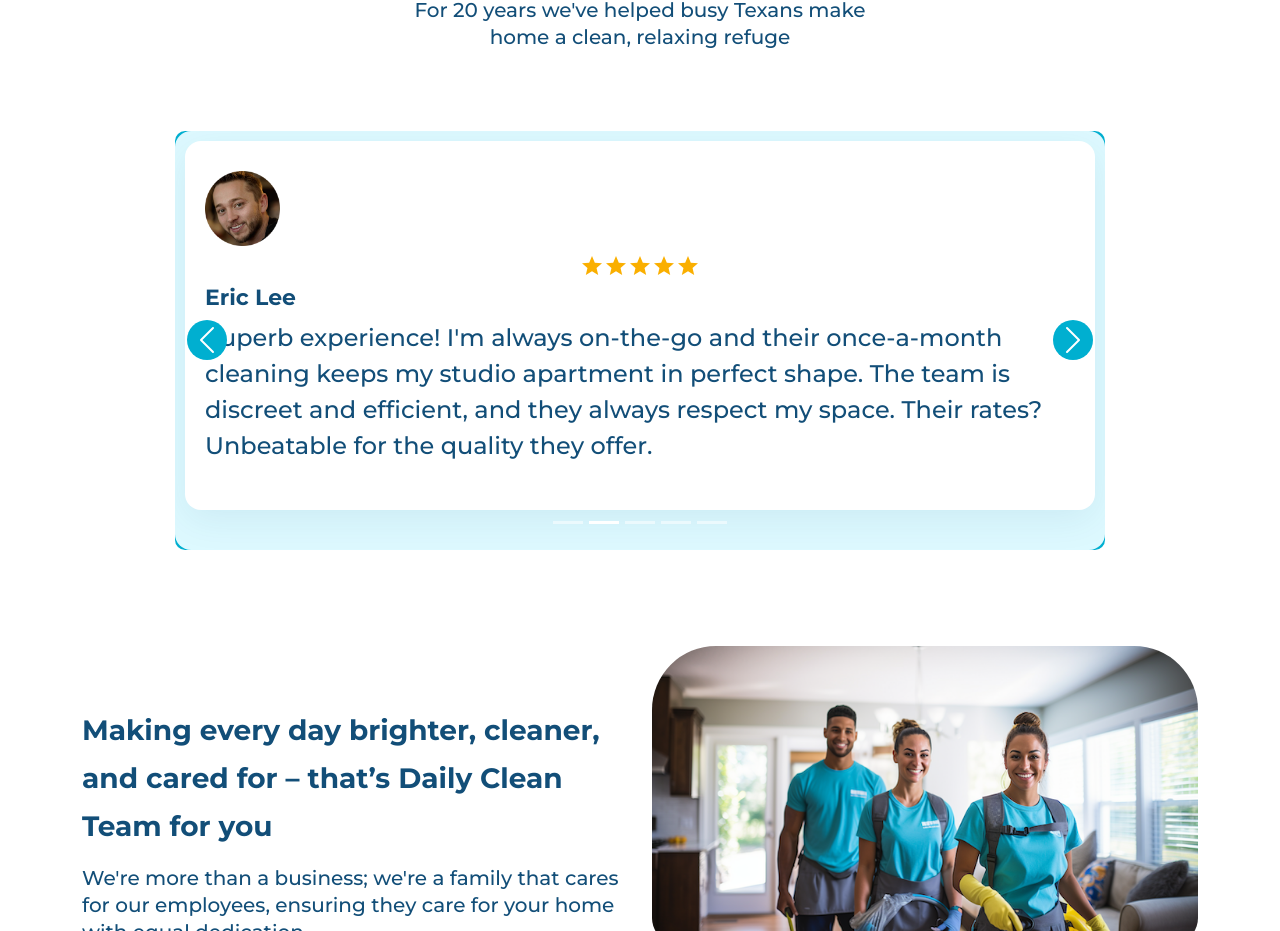
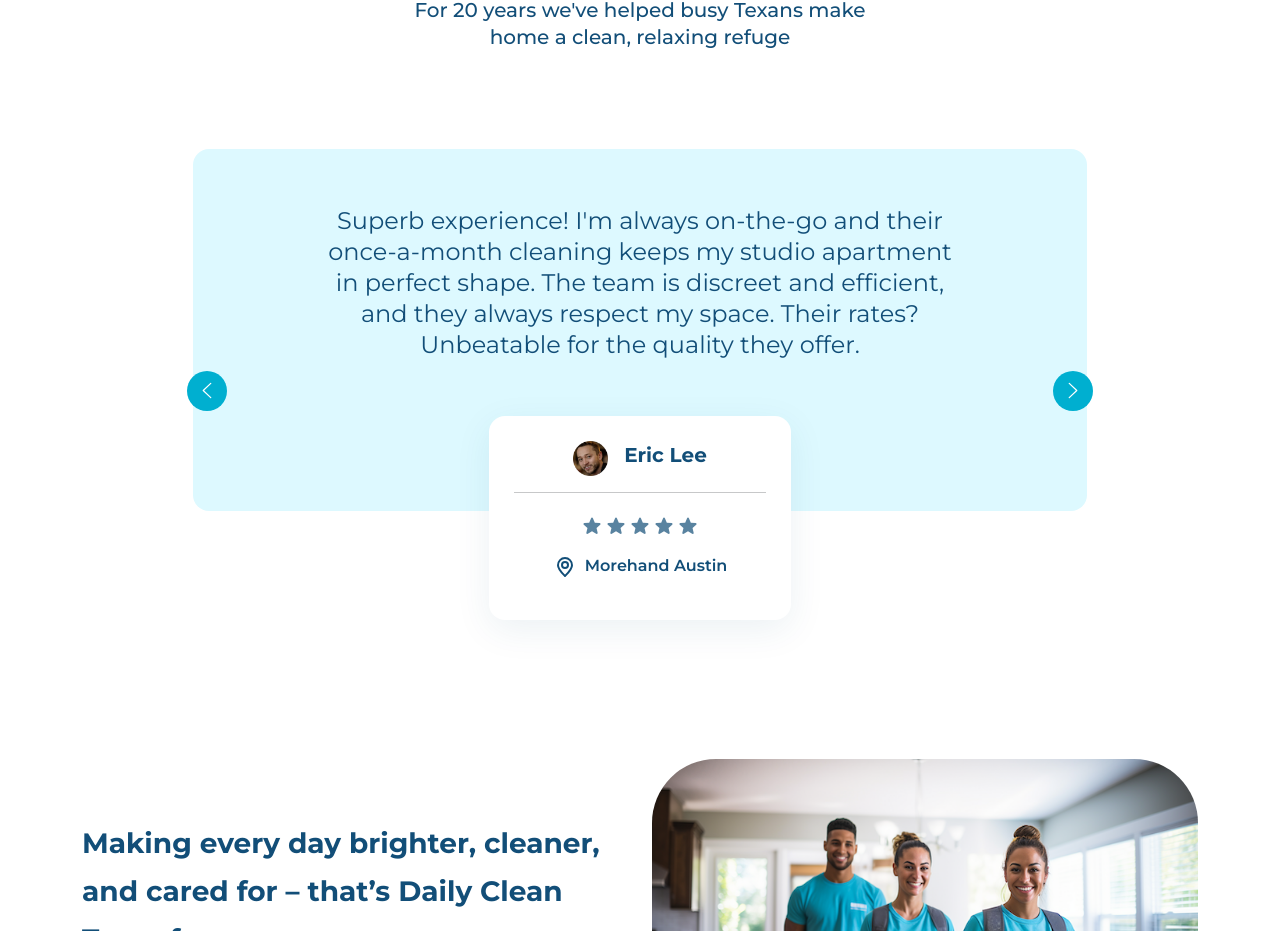
Before and after one commit to mongo25/cleanSite, a React (Vite) app in the folder cleaningSite/: page / in a window 1280 px wide. Shown: the part 3199-4130 px from the top of the page. Built offline with nearby package versions, Linux system fonts and the light colour scheme.

Commit message:
carousel done

```diff
--- a/cleaningSite/src/App.css
+++ b/cleaningSite/src/App.css
@@ -405,8 +405,45 @@ li {
 }
 
 .myCarousel {
-  border-radius: 16px;
   padding: 10px;
-  background-color: #ddf9ff;
   z-index: 232323;
+  background: #fff;
+  padding-bottom: 35px;
 }
+.testimonial1 {
+  background: #ddf9ff !important;
+  border-radius: 16px !important;
+  padding: 56px 125px 135px;
+}
+.para-comment {
+  text-align: center;
+  font-size: 24px;
+  line-height: 31px;
+  font-weight: 400;
+  color: #124e78;
+}
+.text-custom-color {
+  color: #124e78 !important;
+}
+.carousel-indicators {
+  display: none !important;
+}
+.carousel-control-next-icon,
+.carousel-control-prev-icon {
+  display: inline-block;
+  width: 1.2rem !important;
+  height: 1.2rem !important;
+  background-repeat: no-repeat;
+  background-position: 50%;
+  background-size: 100% 100%;
+}
+
+.testimonial-card {
+  background: #fff;
+  box-shadow: 0px 10px 36px rgba(18, 78, 120, 0.08);
+  border-radius: 16px !important;
+  padding: 25px;
+  width: 302px;
+  margin: 0 auto;
+  margin-top: -95px;
+}
--- a/cleaningSite/src/MyCarousel.jsx
+++ b/cleaningSite/src/MyCarousel.jsx
@@ -10,99 +10,23 @@ import {
   reviewFive,
 } from "./assets";
 import Rating from "@mui/material/Rating";
+import { reviewItems } from "./data";
+import ReviewCard from "./reviewCard";
 
 function MyCarousel() {
   const [value] = useState(5);
 
   return (
     <Carousel>
-      <Carousel.Item>
-        <div className="myCarousel">
-          {/* <h3>Second slide label</h3>
-          <p>Summary of the second item.</p> */}
-          <div className="col-md-12">
-            <WhyCards
-              font={"fs-4 lh-base"}
-              icon={reviewFive}
-              title={"Jessica Gomez"}
-              summary={""}
-              rating={<Rating name="read-only" value={value} readOnly />}
-            />
+      {reviewItems.map((item) => (
+        <Carousel.Item key={item.id}>
+          <div className="myCarousel">
+            <div className="col-md-12">
+              <ReviewCard item={item} />
+            </div>
           </div>
-        </div>
-      </Carousel.Item>
-
-      <Carousel.Item>
-        <div className="myCarousel">
-          {/* <h3>Second slide label</h3>
-          <p>Summary of the second item.</p> */}
-          <div className="col-md-12">
-            <WhyCards
-              font={"fs-4 lh-base"}
-              icon={reviewOne}
-              title={"Eric Lee"}
-              summary={
-                "Superb experience! I'm always on-the-go and their once-a-month cleaning keeps my studio apartment in perfect shape. The team is discreet and efficient, and they always respect my space. Their rates? Unbeatable for the quality they offer."
-              }
-              rating={<Rating name="read-only" value={value} readOnly />}
-            />
-          </div>
-        </div>
-      </Carousel.Item>
-
-      <Carousel.Item>
-        <div className="myCarousel">
-          {/* <h3>Second slide label</h3>
-          <p>Summary of the second item.</p> */}
-          <div className="col-md-12">
-            <WhyCards
-              font={"fs-4 lh-base"}
-              icon={reviewTwo}
-              title={"Veronica Galvan"}
-              summary={
-                "Stellar service! With three pets, it's tough to keep the house fur-free. Their monthly cleaning makes a huge difference. They're gentle with my pets and use pet-friendly products, which I appreciate. Efficient, friendly, and affordable – they've got a customer for life."
-              }
-              rating={<Rating name="read-only" value={value} readOnly />}
-            />
-          </div>
-        </div>
-      </Carousel.Item>
-
-      <Carousel.Item>
-        <div className="myCarousel">
-          {/* <h3>Second slide label</h3>
-          <p>Summary of the second item.</p> */}
-          <div className="col-md-12">
-            <WhyCards
-              font={"fs-4 lh-base"}
-              icon={reviewThree}
-              title={"Julie Wertz"}
-              summary={
-                "Highly recommend! With two toddlers at home, cleaning is a never-ending task. Their weekly service gives me a much-needed break. The team is friendly, and they handle everything with care. Plus, their flexibility with scheduling is a huge relief."
-              }
-              rating={<Rating name="read-only" value={value} readOnly />}
-            />
-          </div>
-        </div>
-      </Carousel.Item>
-
-      <Carousel.Item>
-        <div className="myCarousel">
-          {/* <h3>Second slide label</h3>
-          <p>Summary of the second item.</p> */}
-          <div className="col-md-12">
-            <WhyCards
-              font={"fs-4 lh-base"}
-              icon={reviewFour}
-              title={"Jessica Gomez"}
-              summary={
-                "A real lifesaver! Running a home business means little time for house chores. Their monthly deep cleaning service is thorough and efficient, especially in the kitchen. Also, their use of pet-safe products is much appreciated. Worth every penny!"
-              }
-              rating={<Rating name="read-only" value={value} readOnly />}
-            />
-          </div>
-        </div>
-      </Carousel.Item>
+        </Carousel.Item>
+      ))}
     </Carousel>
   );
 }
--- /dev/null
+++ b/cleaningSite/src/StarRating.jsx
@@ -0,0 +1,18 @@
+// Rating.js
+import React from "react";
+import Star from "./star";
+
+const Rating = ({ value }) => {
+  const maxStars = 5;
+  const filledStars = Math.min(value, maxStars);
+
+  return (
+    <div>
+      {[...Array(maxStars)].map((_, index) => (
+        <Star key={index} filled={index < filledStars} />
+      ))}
+    </div>
+  );
+};
+
+export default Rating;
--- a/cleaningSite/src/data.js
+++ b/cleaningSite/src/data.js
@@ -13,8 +13,8 @@ export const reviewItems = [
     comment:
       "Incredible service! As a night-shift nurse, house cleaning takes a back seat. But their bi-weekly visits are a game changer. They focus on the hard-to-clean areas, leaving my home immaculate. Plus, their eco-friendly options are a big plus for me.",
     rating: 5,
-    avatar: reviewOne,
-    address: "",
+    avatar: reviewTwo,
+    address: "Morehand Cyprass",
   },
   {
     id: 2,
@@ -22,8 +22,8 @@ export const reviewItems = [
     comment:
       "Superb experience! I'm always on-the-go and their once-a-month cleaning keeps my studio apartment in perfect shape. The team is discreet and efficient, and they always respect my space. Their rates? Unbeatable for the quality they offer.",
     rating: 5,
-    avatar: reviewTwo,
-    address: "",
+    avatar: reviewOne,
+    address: "Morehand Austin",
   },
   {
     id: 3,
@@ -32,7 +32,7 @@ export const reviewItems = [
       "Superb experience! I'm always on-the-go and their once-a-month cleaning keeps my studio apartment in perfect shape. The team is discreet and efficient, and they always respect my space. Their rates? Unbeatable for the quality they offer.",
     rating: 5,
     avatar: reviewThree,
-    address: "",
+    address: "Morehand Cyprass",
   },
   {
     id: 4,
@@ -41,7 +41,7 @@ export const reviewItems = [
       "Highly recommend! With two toddlers at home, cleaning is a never-ending task. Their weekly service gives me a much-needed break. The team is friendly, and they handle everything with care. Plus, their flexibility with scheduling is a huge relief.",
     rating: 5,
     avatar: reviewFour,
-    address: "",
+    address: "Morehand Austin",
   },
   {
     id: 5,
@@ -50,6 +50,6 @@ export const reviewItems = [
       "A real lifesaver! Running a home business means little time for house chores. Their monthly deep cleaning service is thorough and efficient, especially in the kitchen. Also, their use of pet-safe products is much appreciated. Worth every penny!",
     rating: 5,
     avatar: reviewFive,
-    address: "",
+    address: "Morehand Cyprass",
   },
 ];
--- /dev/null
+++ b/cleaningSite/src/leaf.jsx
@@ -0,0 +1,28 @@
+const leaf = () => {
+  return (
+    <svg
+      xmlns="http://www.w3.org/2000/svg"
+      width="24px"
+      height="24px"
+      viewBox="0 0 24 24"
+      fill="none"
+    >
+      <path
+        d="M12 21C15.5 17.4 19 14.1764 19 10.2C19 6.22355 15.866 3 12 3C8.13401 3 5 6.22355 5 10.2C5 14.1764 8.5 17.4 12 21Z"
+        stroke="#124e78"
+        stroke-width="2"
+        stroke-linecap="round"
+        stroke-linejoin="round"
+      />
+      <path
+        d="M12 13C13.6569 13 15 11.6569 15 10C15 8.34315 13.6569 7 12 7C10.3431 7 9 8.34315 9 10C9 11.6569 10.3431 13 12 13Z"
+        stroke="#124e78"
+        stroke-width="2"
+        stroke-linecap="round"
+        stroke-linejoin="round"
+      />
+    </svg>
+  );
+};
+
+export default leaf;
--- /dev/null
+++ b/cleaningSite/src/reviewCard.jsx
@@ -0,0 +1,37 @@
+import homeIcon from "./assets/home-icon.png";
+import cleaningIcon from "./assets/cleaning-icon.png";
+import calendarIcon from "./assets/home-icon.png";
+import StarRating from "./StarRating";
+import Leaf from "./leaf";
+
+function ReviewCard({ item }) {
+  return (
+    <div className="testimonialDiv m-2">
+      <div className="card border-0 testimonial1">
+        <p className={`text-center fs-4 para-comment`}>{item.comment}</p>
+      </div>
+      <div className="card border-0 testimonial-card">
+        <div className="d-flex justify-content-center align-items-center gap-3">
+          <img src={item.avatar} alt="" width="35" height="35" />
+          <h6 className={`fw-bold text-center fs-5 text-custom-color `}>
+            {item.person}
+          </h6>
+        </div>
+        <hr />
+        <h4>
+          <StarRating value={item.rating} />
+        </h4>
+        <p className="mt-2">
+          <span>
+            <Leaf />
+          </span>
+          <span className="text-custom-color fw-semibold ms-2">
+            {item.address}
+          </span>
+        </p>
+      </div>
+    </div>
+  );
+}
+
+export default ReviewCard;
--- /dev/null
+++ b/cleaningSite/src/star.jsx
@@ -0,0 +1,38 @@
+// Star.js
+import React from "react";
+
+const Star = ({ filled }) => (
+  <svg
+    xmlns="http://www.w3.org/2000/svg"
+    width="24"
+    height="24"
+    viewBox="0 0 24 24"
+    fill={filled ? "#124e78" : "none"}
+  >
+    <path
+      fill-rule="evenodd"
+      clip-rule="evenodd"
+      d="M12 18.27L16.151 20.7754C16.9083 21.2325 17.8425 20.5535 17.6416 19.692L16.54 14.97L20.2086 11.7919C20.8772 11.2127 20.5198 10.1144 19.6384 10.0396L14.81 9.63L12.9207 5.17237C12.5761 4.35934 11.4239 4.35934 11.0793 5.17237L9.19 9.63L4.36163 10.0396C3.4802 10.1144 3.1228 11.2127 3.79139 11.7919L7.46 14.97L6.35841 19.692C6.15745 20.5535 7.09168 21.2325 7.849 20.7754L12 18.27Z"
+      fill="#124e78"
+      fill-opacity="0.7"
+    />
+    <mask
+      id="mask0"
+      mask-type="alpha"
+      maskUnits="userSpaceOnUse"
+      x="3"
+      y="4"
+      width="18"
+      height="17"
+    >
+      <path
+        fill-rule="evenodd"
+        clip-rule="evenodd"
+        d="M12 18.27L16.151 20.7754C16.9083 21.2325 17.8425 20.5535 17.6416 19.692L16.54 14.97L20.2086 11.7919C20.8772 11.2127 20.5198 10.1144 19.6384 10.0396L14.81 9.63L12.9207 5.17237C12.5761 4.35934 11.4239 4.35934 11.0793 5.17237L9.19 9.63L4.36163 10.0396C3.4802 10.1144 3.1228 11.2127 3.79139 11.7919L7.46 14.97L6.35841 19.692C6.15745 20.5535 7.09168 21.2325 7.849 20.7754L12 18.27Z"
+        fill="white"
+      />
+    </mask>
+  </svg>
+);
+
+export default Star;
```
